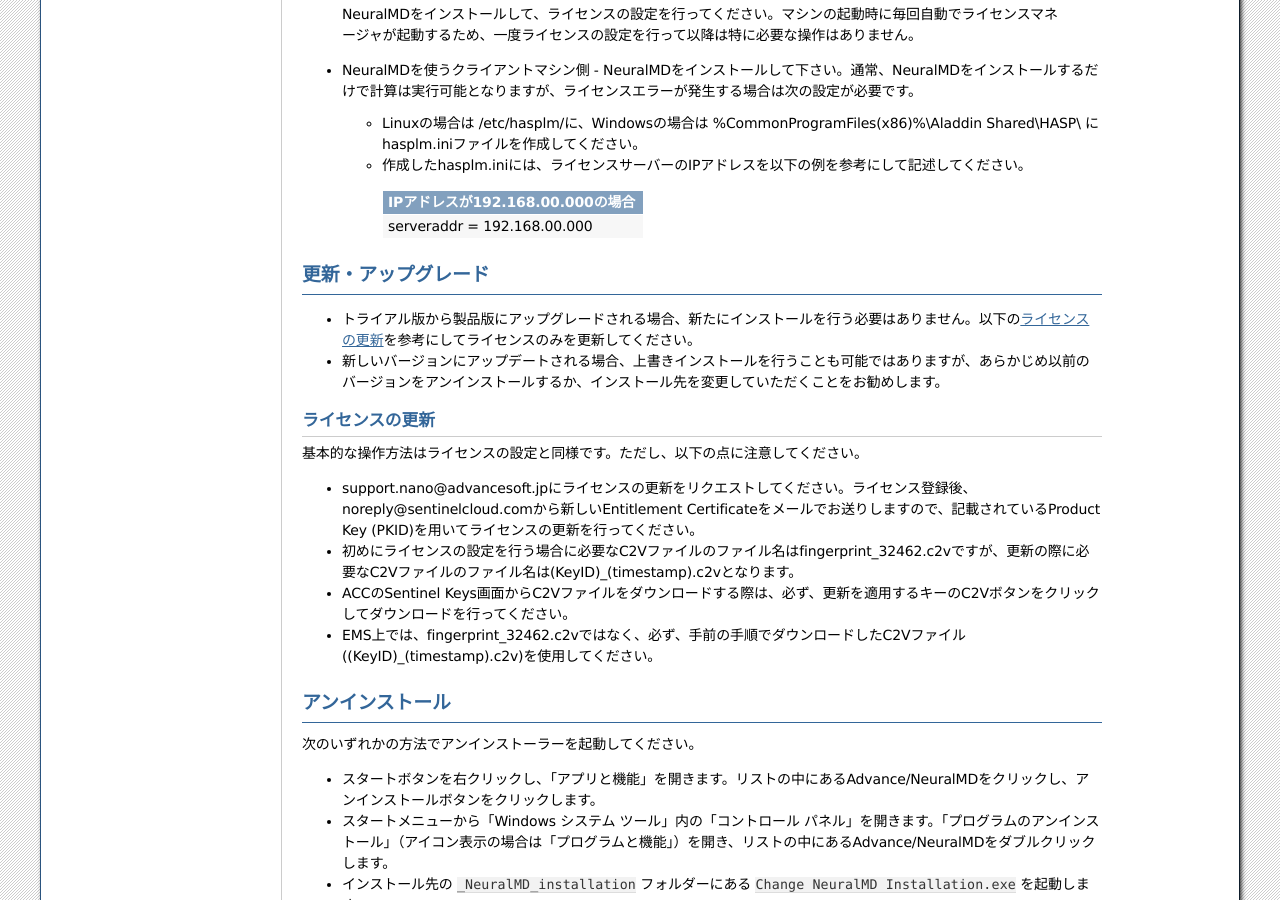
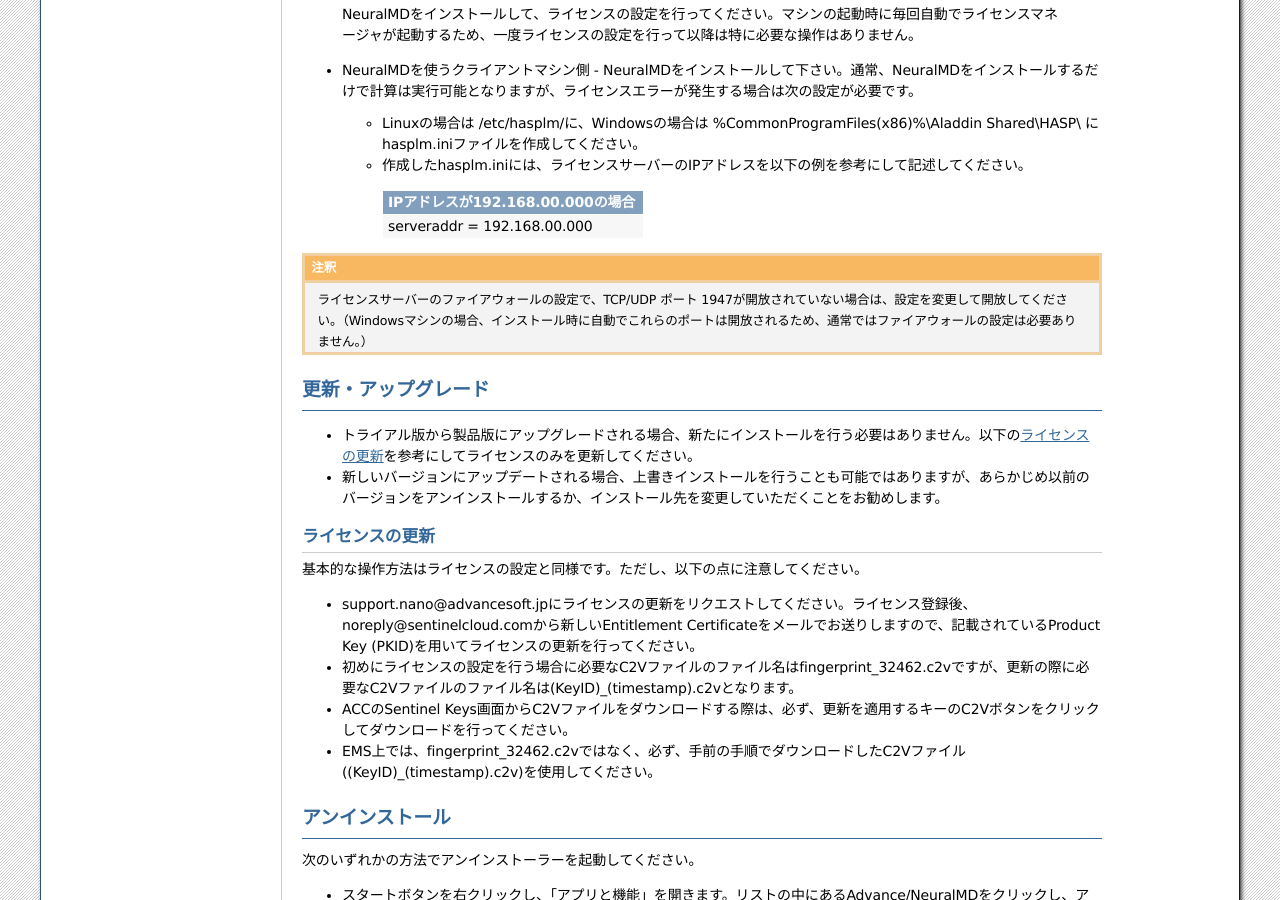
Before and after one commit to advancesoftcorp/neuralmd-doc, a Sphinx documentation site: the page built from docs/source/install/windows.rst, in a window 1280 px wide and 900 px high, scrolled down 5559 px. Built offline with Sphinx 7.4.7, drawn with Linux system fonts in a browser that asks for light colours; formulas are drawn with MathJax 3.

```diff
--- a/docs/source/install/linux.rst
+++ b/docs/source/install/linux.rst
@@ -194,6 +194,9 @@ V2CPファイルのApplyに成功したら、ライセンスの設定は完了
       || serveraddr = 192.168.00.000                                                              |
       +-------------------------------------------------------------------------------------------+
 
+.. note::
+
+  ライセンスサーバーのファイアウォールの設定で、TCP/UDP ポート 1947が開放されていない場合は、設定を変更して開放してください。（Windowsマシンの場合、インストール時に自動でこれらのポートは開放されるため、通常ではファイアウォールの設定は必要ありません。）
 
 .. _upgradel:
 
--- a/docs/source/install/windows.rst
+++ b/docs/source/install/windows.rst
@@ -137,6 +137,9 @@ V2CPファイルのApplyに成功したら、ライセンスの設定は完了
       || serveraddr = 192.168.00.000                                                              |
       +-------------------------------------------------------------------------------------------+
 
+.. note::
+
+  ライセンスサーバーのファイアウォールの設定で、TCP/UDP ポート 1947が開放されていない場合は、設定を変更して開放してください。（Windowsマシンの場合、インストール時に自動でこれらのポートは開放されるため、通常ではファイアウォールの設定は必要ありません。）
 
 .. _upgradew:
 
```
